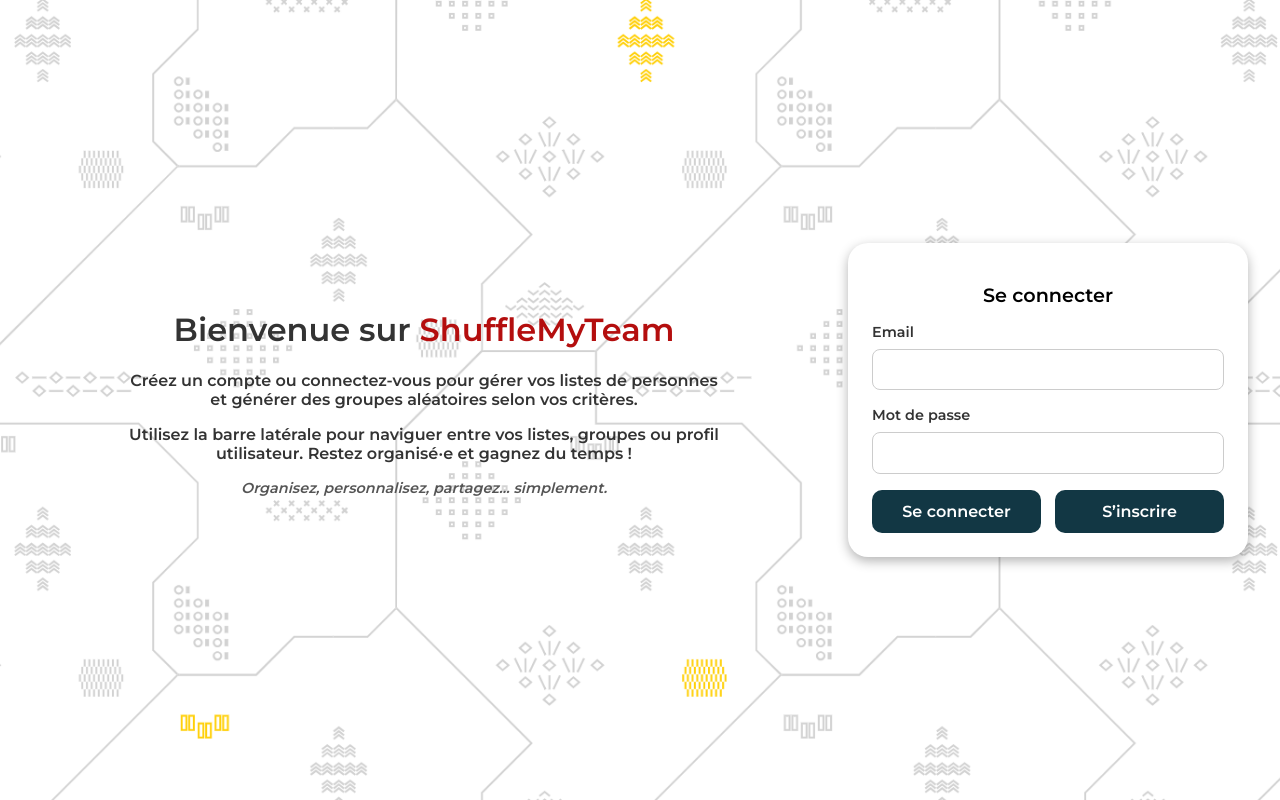
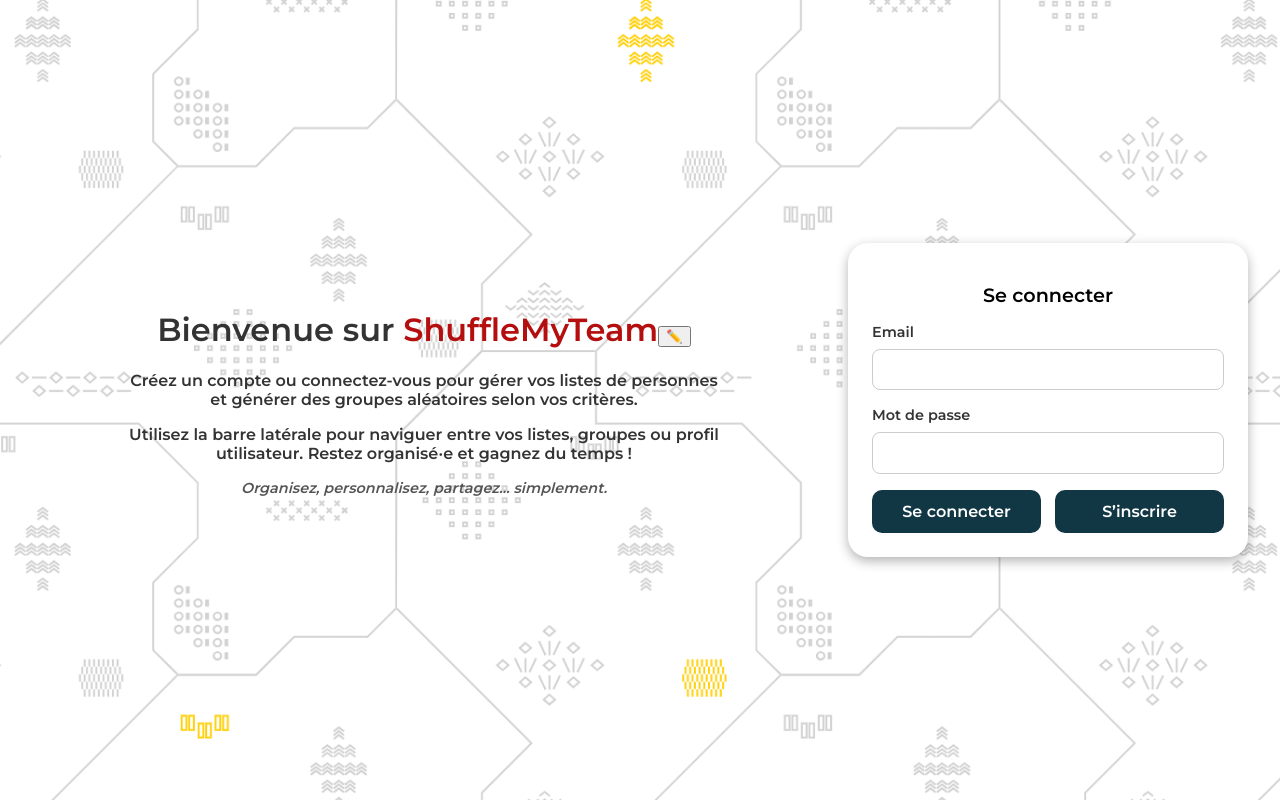
Before and after one commit to kvbcs/briefV3, an Angular app: page / in a window 1280 px wide. Built offline with nearby package versions, Linux system fonts and the light colour scheme.

Commit message:
feature : edit site title

```diff
--- a/src/app/homepage/components/login-form/login-form.component.html
+++ b/src/app/homepage/components/login-form/login-form.component.html
@@ -1,15 +1,24 @@
 <div class="login-wrapper">
   <div class="welcome-container">
-  <h1>Bienvenue sur <span class="highlight">ShuffleMyTeam</span></h1>
+    <h1>
+      Bienvenue sur @if (editMode){
+      <input type="text" [value]="tempTitle()" (input)="tempTitle.set($any($event.target).value)"/><button (click)="saveTitle()">✅</button>
+      } @else {
+      <span class="highlight">{{ title() }}</span
+      ><button (click)="editTitle()">✏️</button>
+      }
+    </h1>
 
     <p>
-    Créez un compte ou connectez-vous pour gérer vos <strong>listes de personnes</strong>
-    et générer des <strong>groupes aléatoires</strong> selon vos critères.
+      Créez un compte ou connectez-vous pour gérer vos
+      <strong>listes de personnes</strong> et générer des
+      <strong>groupes aléatoires</strong> selon vos critères.
     </p>
 
     <p>
-    Utilisez la <strong>barre latérale</strong> pour naviguer entre vos listes, groupes ou profil utilisateur.
-    Restez organisé·e et gagnez du temps !
+      Utilisez la <strong>barre latérale</strong> pour naviguer entre vos
+      listes, groupes ou profil utilisateur. Restez organisé·e et gagnez du
+      temps !
     </p>
 
     <p class="tagline">
@@ -17,25 +26,33 @@
     </p>
   </div>
 
-
   <div class="login-form-container">
     <form [formGroup]="loginForm" (ngSubmit)="onSubmit()" class="login-form">
       <h2>Se connecter</h2>
 
       <div class="form-group">
         <label for="email">Email</label>
-        <input id="email" type="email" formControlName="email" autocomplete="current-password" />
+        <input
+          id="email"
+          type="email"
+          formControlName="email"
+          autocomplete="current-password"
+        />
       </div>
 
       <div class="form-group">
         <label for="password">Mot de passe</label>
-        <input type="password" formControlName="password" autocomplete="current-password" />
-
-
+        <input
+          type="password"
+          formControlName="password"
+          autocomplete="current-password"
+        />
       </div>
 
       <div class="form-buttons">
-        <button type="submit" [disabled]="loginForm.invalid">Se connecter</button>
+        <button type="submit" [disabled]="loginForm.invalid">
+          Se connecter
+        </button>
         <button type="button" (click)="onSignupClick()">S’inscrire</button>
       </div>
     </form>
--- a/src/app/homepage/components/login-form/login-form.component.ts
+++ b/src/app/homepage/components/login-form/login-form.component.ts
@@ -1,18 +1,40 @@
-import { Component, Output, EventEmitter } from '@angular/core';
-import { FormBuilder, FormGroup, ReactiveFormsModule, Validators } from '@angular/forms';
+import { Component, Output, EventEmitter, signal } from '@angular/core';
+import {
+  FormBuilder,
+  FormGroup,
+  ReactiveFormsModule,
+  Validators,
+} from '@angular/forms';
 import { FakeAuthService } from '../../../core/services/fake-auth.service';
 import { Router } from '@angular/router';
-
 
 @Component({
   selector: 'app-login-form',
   standalone: true,
   imports: [ReactiveFormsModule],
   templateUrl: './login-form.component.html',
-  styleUrls: ['./login-form.component.css']
+  styleUrls: ['./login-form.component.css'],
 })
 export class LoginFormComponent {
+  editMode: boolean = false;
+  title = signal<string>(localStorage.getItem('siteTitle') || 'ShuffleMyTeam');
+  tempTitle = signal<string>(this.title());
 
+  editTitle() {
+    this.tempTitle.set(this.title());
+    this.editMode = true;
+  }
+
+  saveTitle() {
+    const newTitle = this.tempTitle().trim();
+    if (newTitle.length > 0) {
+      this.title.set(newTitle);
+      localStorage.setItem('siteTitle', newTitle);
+    } else {
+      alert("Titre invalide")
+    }
+    this.editMode = false;
+  }
   // Formulaire réactif avec 2 champs
   loginForm: FormGroup;
 
@@ -20,10 +42,14 @@
   @Output() openSignup = new EventEmitter<void>();
   errorMessage: string = '';
 
-  constructor(private readonly fb: FormBuilder, private readonly auth: FakeAuthService, private readonly router: Router) {
+  constructor(
+    private readonly fb: FormBuilder,
+    private readonly auth: FakeAuthService,
+    private readonly router: Router
+  ) {
     this.loginForm = this.fb.group({
       email: ['', [Validators.required, Validators.email]],
-      password: ['', [Validators.required]]
+      password: ['', [Validators.required]],
     });
   }
 
@@ -33,21 +59,18 @@
     console.log('Tentative de connexion avec :', email, password); // 👈 TEST 1
 
     this.auth.login(email, password).subscribe({
-      next: user => {
+      next: (user) => {
         console.log('Connexion réussie :', user); // 👈 TEST 2
         this.errorMessage = '';
       },
-      error: err => {
+      error: (err) => {
         console.error('Erreur de connexion :', err); // 👈 TEST 3
         this.errorMessage = 'Email ou mot de passe incorrect';
-      }
+      },
     });
   }
-
 
   onSignupClick() {
     this.openSignup.emit(); // ✅ dit au parent "ouvre la modale"
   }
-
-
 }
```
Lines whose indentation alone changed are shown as unchanged.
